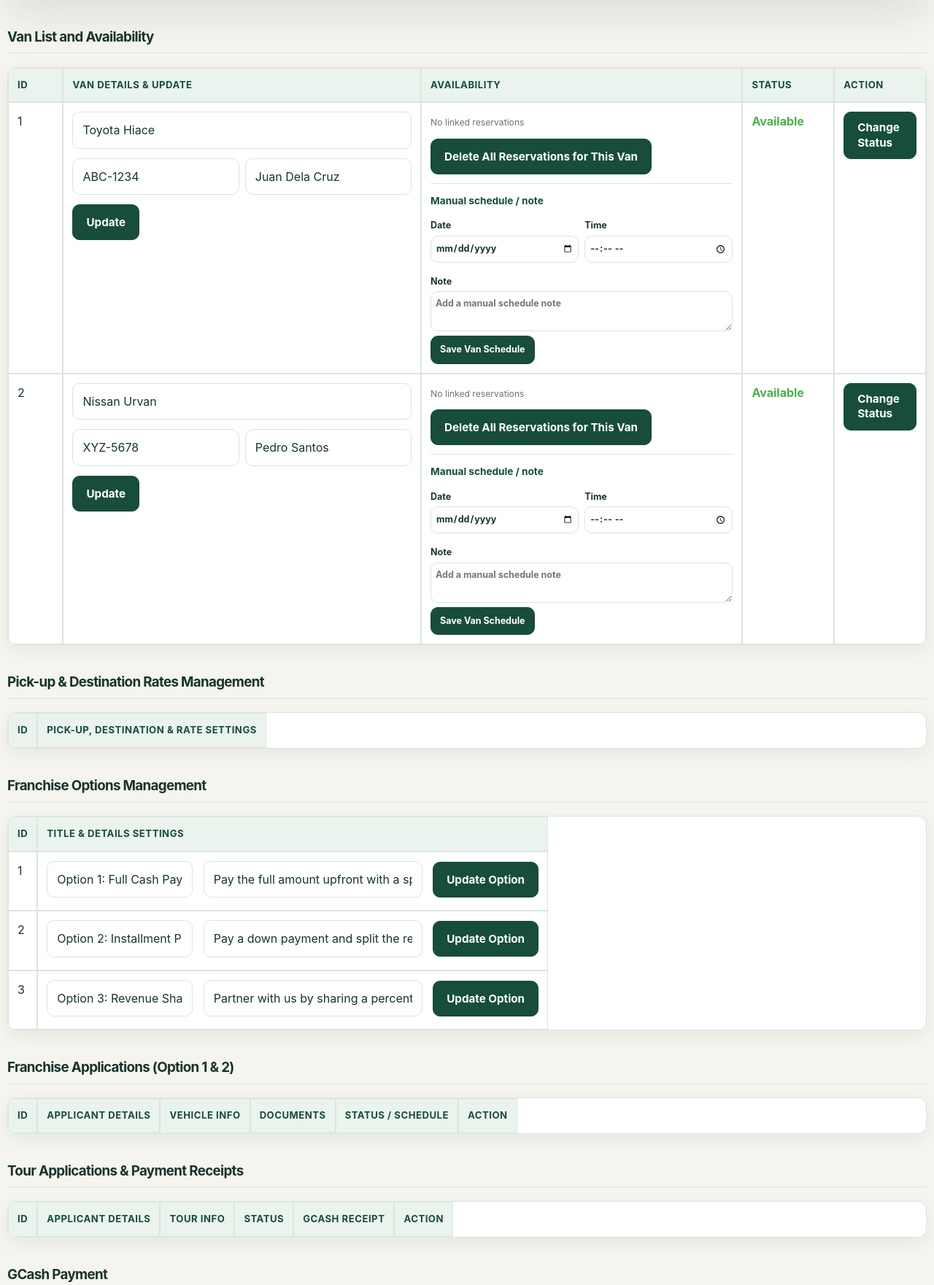
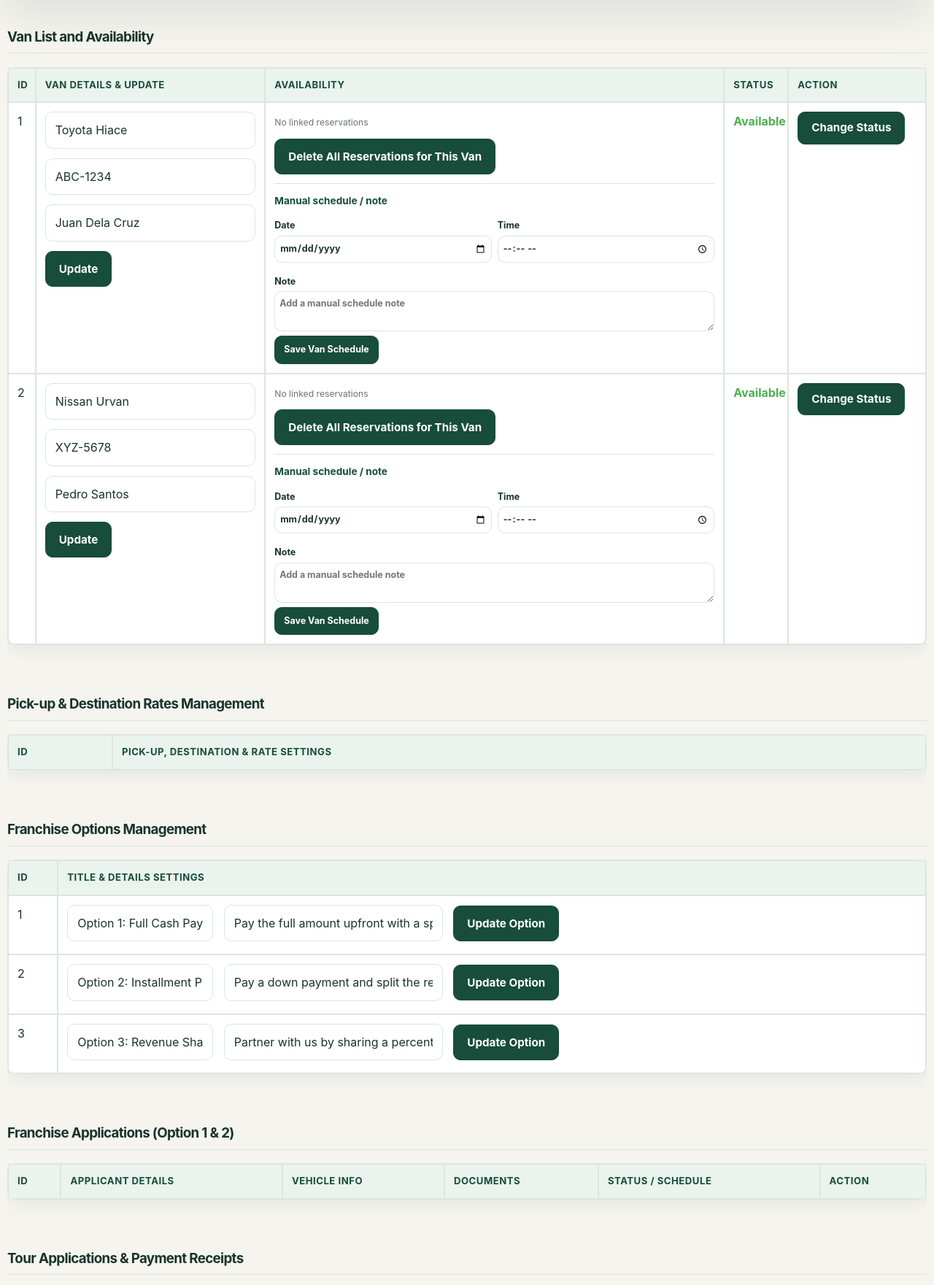
Before and after one commit to enasia018/EnAsia018, a Flask app: page /admin/dashboard in a window 1280 px wide. Shown: the part 159-1920 px from the top of the page at 73% size. Run offline with Flask 3, Linux system fonts and the light colour scheme; the visitor is signed in with stand-in values (Sample User, id 1); data comes from the database, SQL or seed files in the repository; data that the repository does not hold is empty; some libraries are stand-ins or nearby versions.

Commit message:
Add files via upload

```diff
--- a/static/css/site.css
+++ b/static/css/site.css
@@ -591,42 +591,50 @@ body.home-page {
     float: none;
 }
 
+.admin-page .van-table-wrap {
+    max-width: 100%;
+    overflow-x: auto;
+}
+
 .admin-page .van-table {
+    display: table;
+    max-width: none;
     min-width: 1200px;
+    overflow: visible;
     table-layout: fixed;
+    width: 100%;
 }
 
 .admin-page .van-column-id {
-    width: 6%;
+    width: 3%;
 }
 
 .admin-page .van-column-details {
-    width: 39%;
+    width: 25%;
 }
 
 .admin-page .van-column-availability {
-    width: 35%;
+    width: 50%;
 }
 
-.admin-page .van-column-status,
+.admin-page .van-column-status {
+    width: 7%;
+}
+
 .admin-page .van-column-action {
-    width: 10%;
+    width: 15%;
 }
 
 .admin-page .van-edit-form {
     display: grid;
     gap: 8px;
-    grid-template-columns: repeat(2, minmax(0, 1fr));
-    max-width: 520px;
+    grid-template-columns: minmax(0, 1fr);
+    max-width: none;
 }
 
 .admin-page .van-edit-form input {
     min-width: 0;
     width: 100% !important;
-}
-
-.admin-page .van-edit-form input[name="van_name"] {
-    grid-column: 1 / -1;
 }
 
 .admin-page .van-edit-form button {
@@ -664,7 +672,16 @@ body.home-page {
     margin: 6px 0 10px !important;
 }
 
-.admin-page table {
+.admin-page .admin-table-wrap {
+    max-width: 100%;
+    overflow-x: auto;
+}
+
+.admin-page .admin-data-table {
+    display: table;
+    max-width: none;
+    overflow: visible;
+    table-layout: auto;
     width: 100%;
 }
 
```
